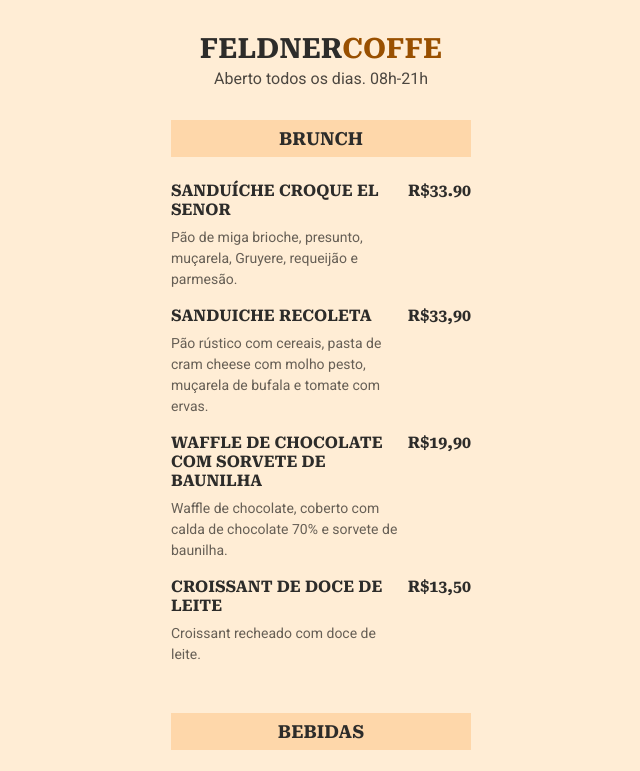
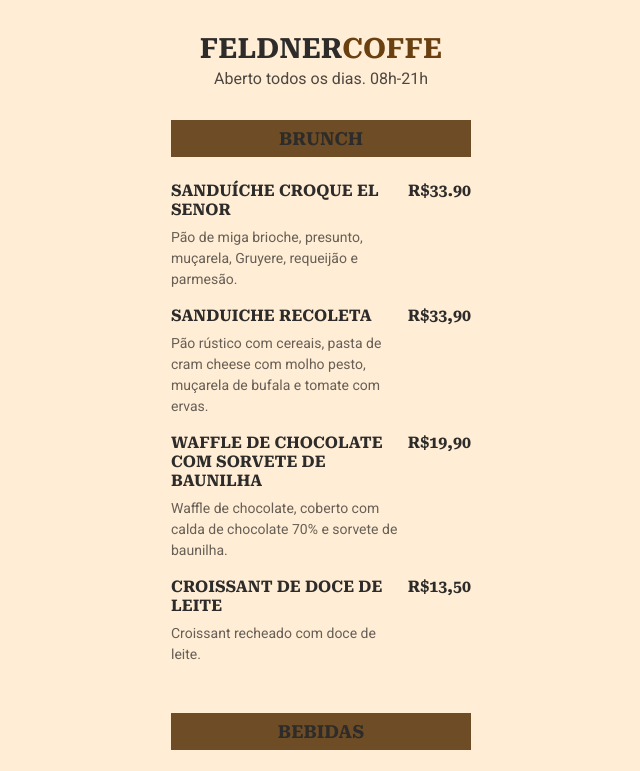
Before and after one commit to thiagofeldner/Maratona-explorer-3, a plain HTML site: page index.html in a window 1280 px wide. Shown: the top 771 px of the page, without its empty margins (319-959 px from the left). Drawn offline with Linux system fonts and the light colour scheme.

Commit message:
Alteração no estilo
Foi alterado a cor de alguns componentes

```diff
--- a/style.css
+++ b/style.css
@@ -36,7 +36,7 @@ header h1 {
 }
 
 header h1 span {
-  color: #995000;
+  color: #6b4011;
 }
 
 header p{
@@ -48,7 +48,7 @@ section {
 }
 
 section h2 {
-  background-color: #FED7AA;
+  background-color: #6e4c25;
   padding: 8px 16px;
   text-align: center;
   margin-bottom: 24px;
```
